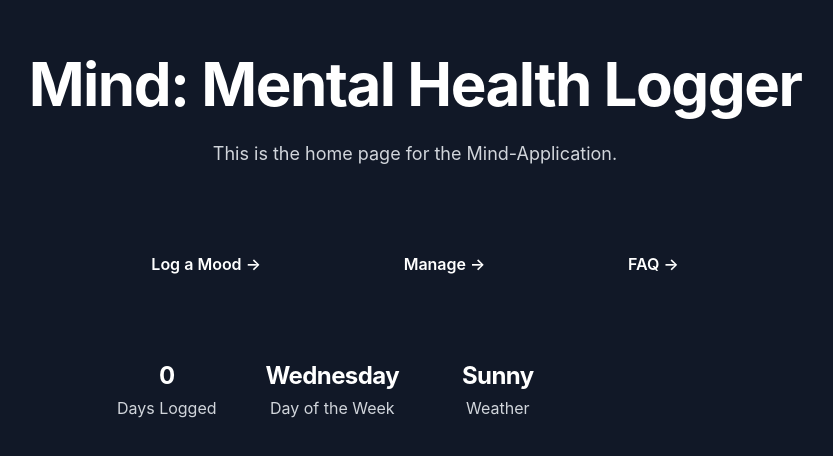
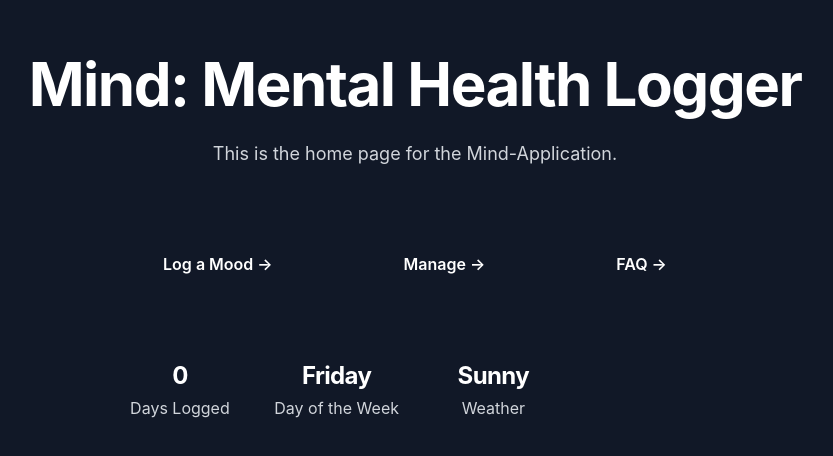
Before and after one commit to Ben-Edmondson/CI609, a React (Create React App) app: page / in a window 1280 px wide. Shown: the part 162-618 px from the top of the page, without its empty margins (225-1058 px from the left). Built offline with nearby package versions, Linux system fonts and the light colour scheme.

Commit message:
Day of the Week is now Dynamic

```diff
--- a/src/components/Weather.js
+++ b/src/components/Weather.js
@@ -1,9 +1,17 @@
 const moodEntries = JSON.parse(localStorage.getItem('moodEntries')) || [];
 const daysLogged = moodEntries.length;
 
+const currentDate = new Date();
+
+const dayOfWeek = currentDate.getDay();
+
+const daysOfWeek = ['Sunday', 'Monday', 'Tuesday', 'Wednesday', 'Thursday', 'Friday', 'Saturday'];
+
+const dayName = daysOfWeek[dayOfWeek];
+
 const stats = [
     { name: 'Days Logged', value: daysLogged },
-    { name: 'Day of the Week', value: 'Wednesday' },
+    { name: 'Day of the Week', value: dayName },
     { name: 'Weather', value: 'Sunny'}
 
   ]
```
